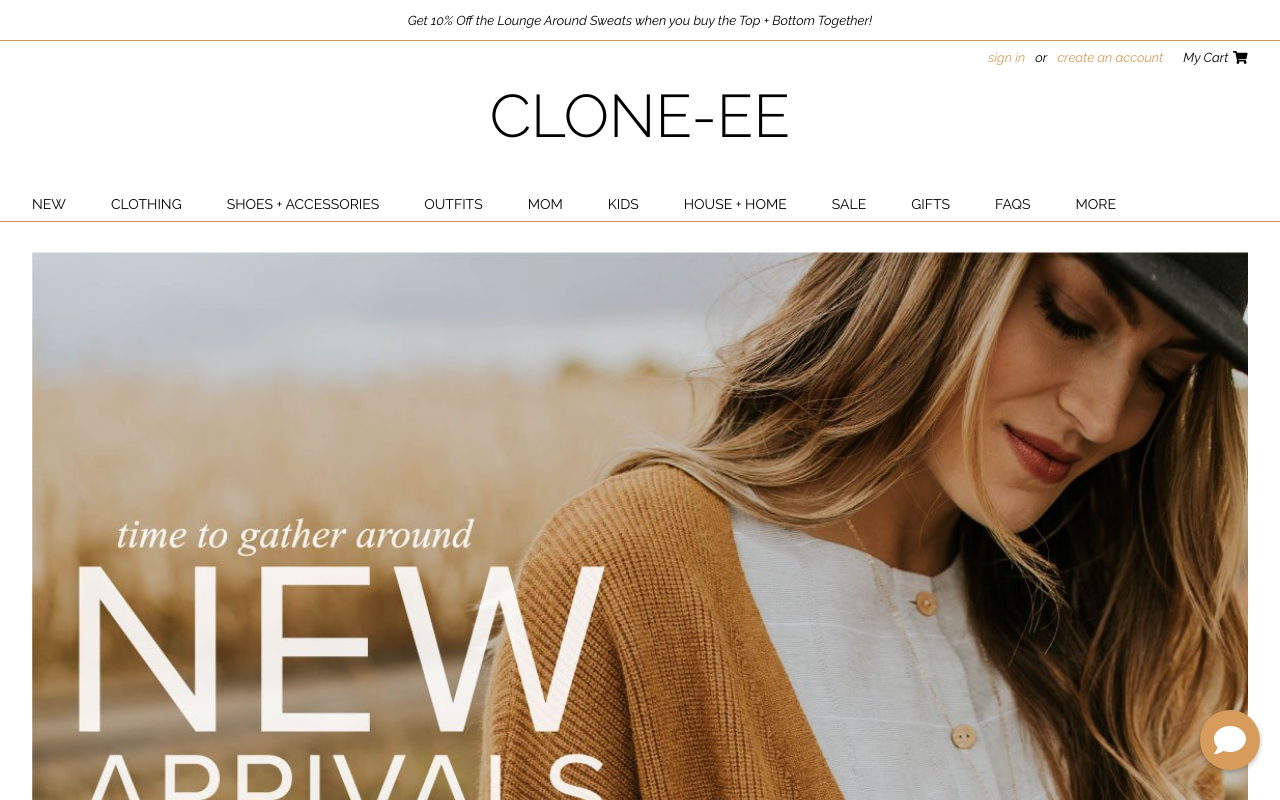
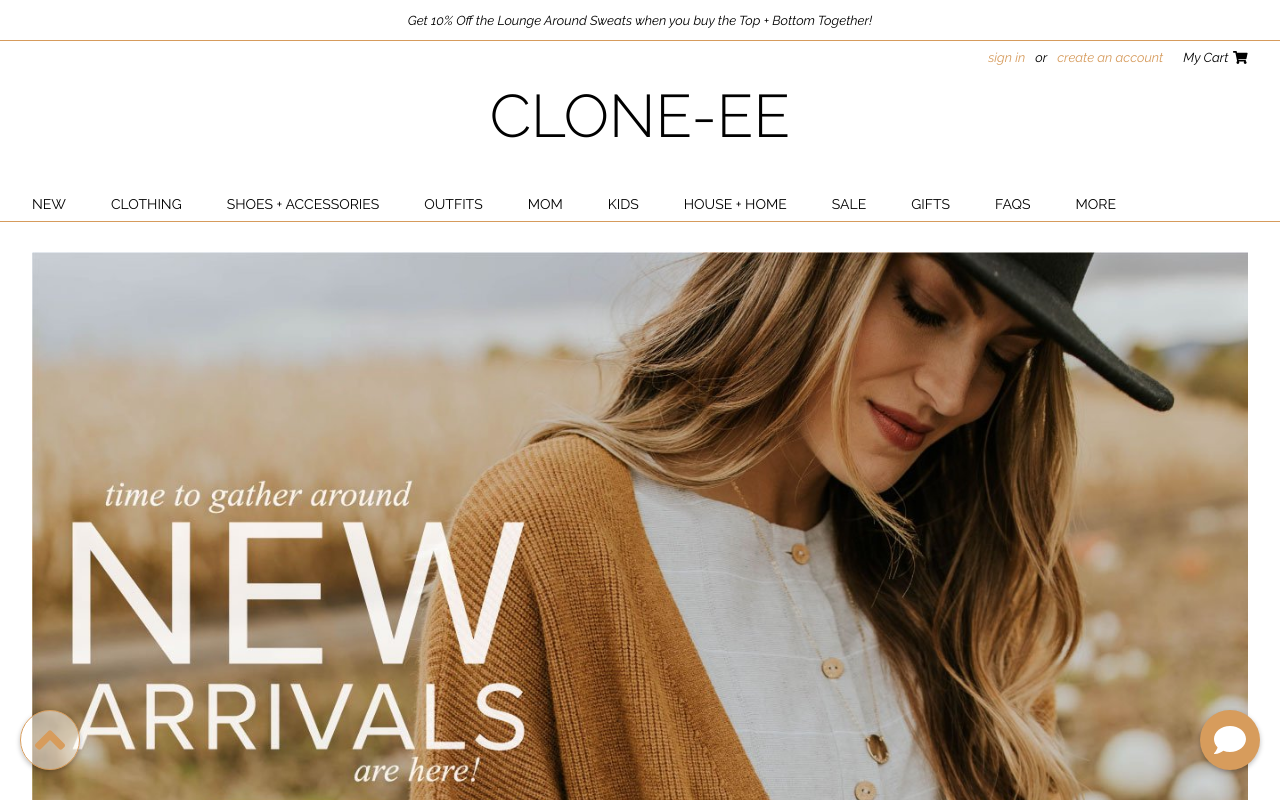
Before and after one commit to michaelmorrisg/rooleeclone, a React (Create React App) app: page / in a window 1280 px wide. Shown: the top 800 px of the page. Built offline with nearby package versions, Linux system fonts and the light colour scheme.

Commit message:
main carousel uses img instead of background now

```diff
--- a/src/App.js
+++ b/src/App.js
@@ -14,12 +14,14 @@ import GoldenBorder from './GoldenBorder/GoldenBorder'
 import ChatBubble from './ChatBubble/ChatBubble'
 import HandpickedOutfits from './HandpickedOutfits/HandpickedOutfits'
 import SecondaryCategories from './SecondaryCategories/SecondaryCategories'
+import UpArrowButton from './UpArrowButton/UpArrowButton'
 
 class App extends Component {
   render() {
     return (
       <div className="App">
         <ChatBubble />
+        <UpArrowButton />
         <TopMessage />
         <MainNav />
         <MainCarousel />
--- a/src/MainCarousel/MainCarousel.css
+++ b/src/MainCarousel/MainCarousel.css
@@ -1,9 +1,14 @@
 .MainCarousel-main {
     /* background-color: pink; */
-    background-image: url('../Assets/main-text.jpg');
-    background-size: cover;
-    height: 92vh;
+    /* background-image: url('../Assets/main-text.jpg'); */
+    background-size: contain;
+    background-repeat: no-repeat;
+    /* height: 92vh; */
     width: 95%;
     margin: 0px auto;
     margin-top: 30px;
 }
+.MainCarousel-main > img {
+    width: 100%;
+    height: auto;
+}
--- a/src/MainCarousel/MainCarousel.js
+++ b/src/MainCarousel/MainCarousel.js
@@ -8,7 +8,7 @@ class MainCarousel extends Component {
     render(){
         return(
             <div className="MainCarousel-main">
-
+                <img src={require("../Assets/main-text.jpg")} />
             </div>
         )
     }
--- /dev/null
+++ b/src/UpArrowButton/UpArrowButton.css
@@ -0,0 +1,15 @@
+.UpArrowButton-main {
+    width: 58px;
+    height: 58px;
+    position: fixed;
+    bottom: 30px;
+    left: 20px;
+    background-color: rgba(255, 255, 255, 0.5);
+    border: 1px solid #d79c5c;
+    border-radius: 50%;
+    box-shadow: 0 2px 5px 0 rgba(0,0,0,.26);
+    display: flex;
+    justify-content: center;
+    align-items: center;
+    z-index: 10;
+}
--- /dev/null
+++ b/src/UpArrowButton/UpArrowButton.js
@@ -0,0 +1,30 @@
+import React, {Component} from 'react'
+import './UpArrowButton.css'
+import { library } from '@fortawesome/fontawesome-svg-core'
+import { FontAwesomeIcon } from '@fortawesome/react-fontawesome'
+import { faAngleUp} from '@fortawesome/free-solid-svg-icons'
+
+library.add(faAngleUp)
+
+class UpArrowButton extends Component {
+    constructor(){
+        super()
+        this.state = {
+            chatOpen: false
+        }
+    }
+
+    openChat(){
+        this.setState({
+            chatOpen: !this.state.chatOpen
+        })
+    }
+
+    render(){
+        return(
+            <div className="UpArrowButton-main" onClick={()=>this.openChat()}>
+                <FontAwesomeIcon icon="angle-up" color="#d79c5c" size="3x"/>
+            </div>
+        )
+    }
+} export default UpArrowButton
```
